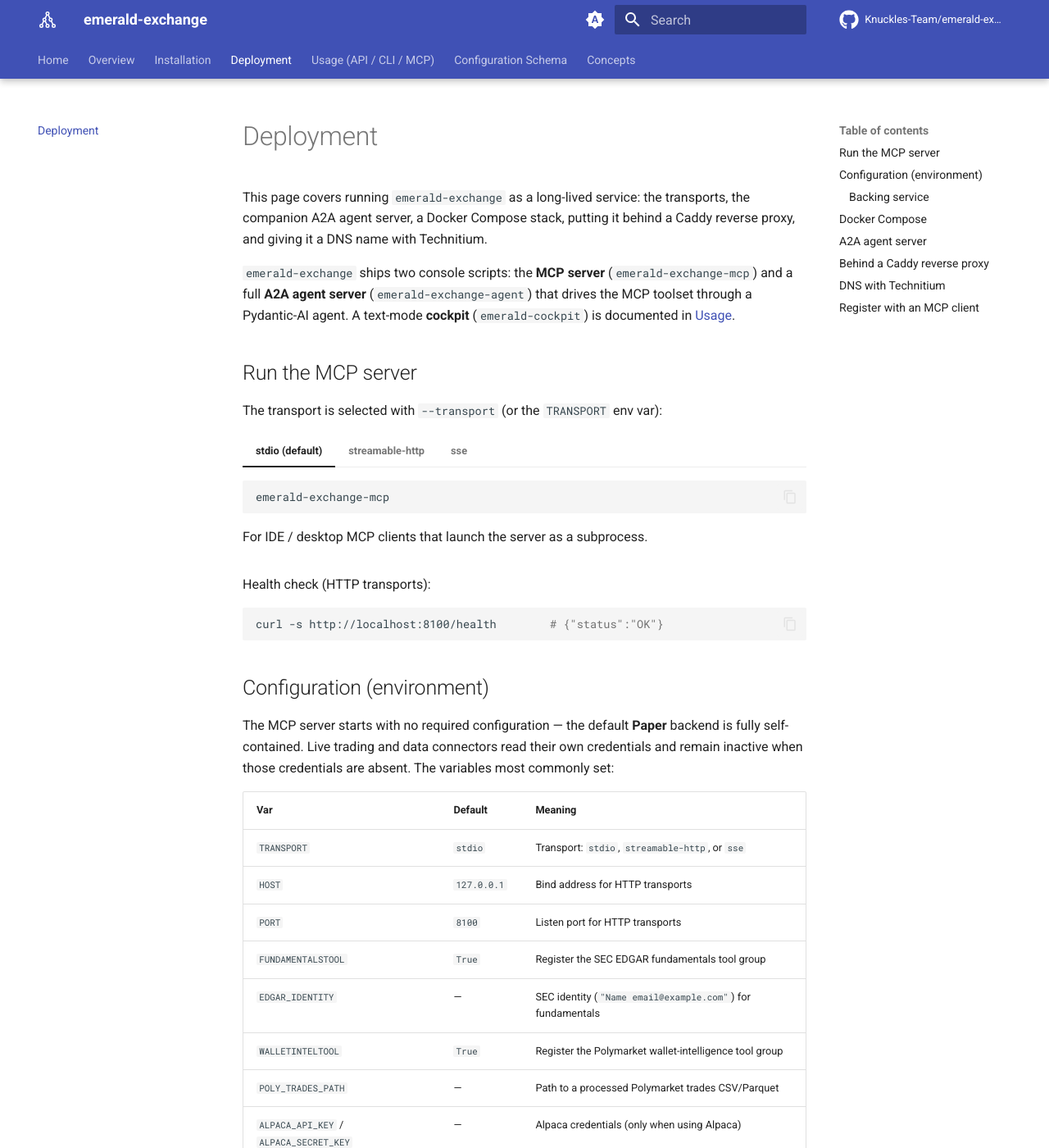
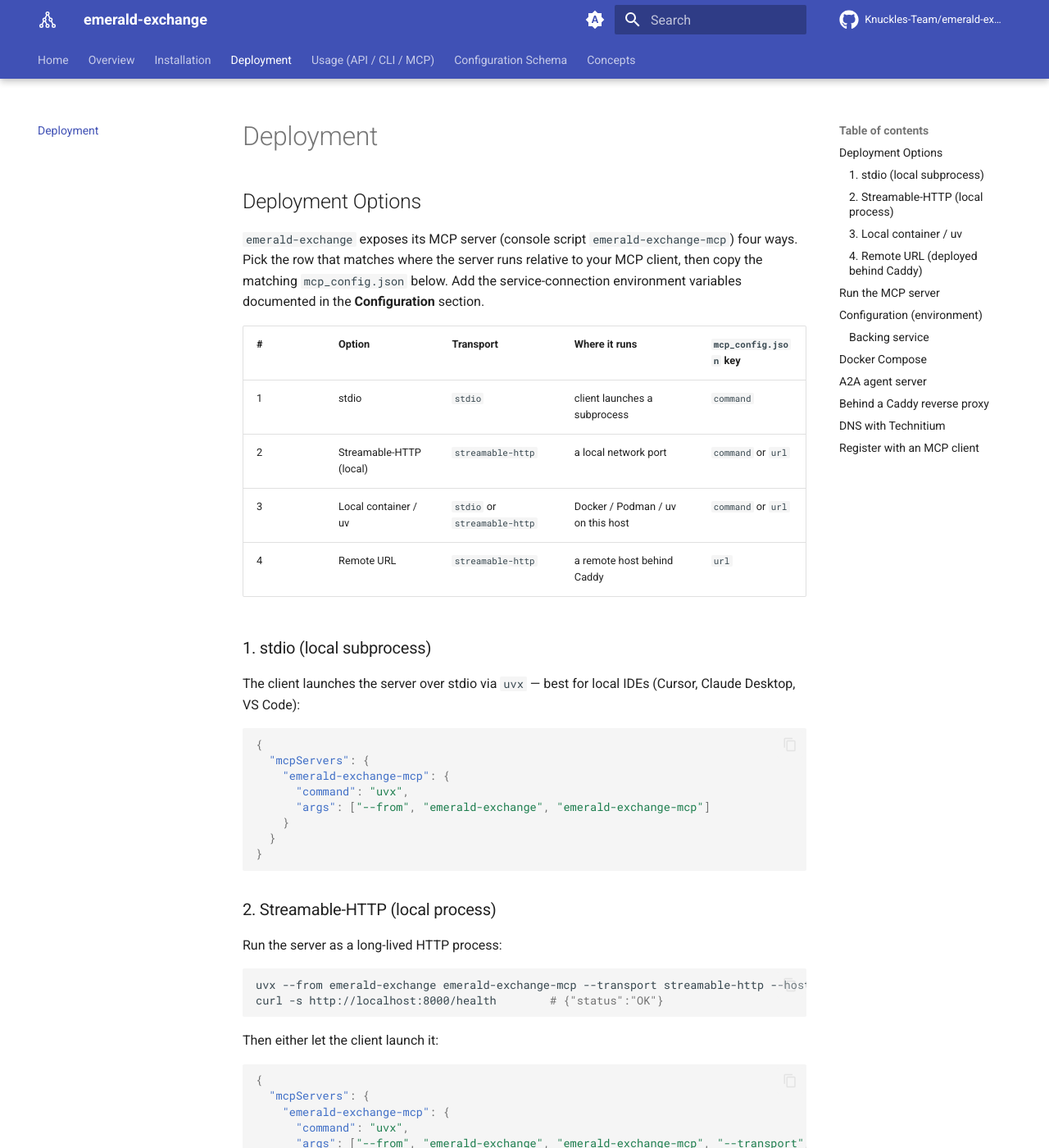
Before and after one commit to Knuckles-Team/emerald-exchange, an MkDocs documentation site: the page built from docs/deployment.md, in a window 1280 px wide and 1400 px high. Shown: the whole window at 82% size. Built offline with MkDocs 1.6.1 and Material for MkDocs 9.7.7, drawn with Linux system fonts in a browser that asks for light colours; comment, search, counter and statistics services are not loaded; some of the changed text lies outside the part shown.

Commit message:
Standardize MCP deployment docs: 4 options + docs pointer

````diff
--- a/docs/deployment.md
+++ b/docs/deployment.md
@@ -1,4 +1,135 @@
 # Deployment
+
+<!-- BEGIN GENERATED: deployment-options -->
+## Deployment Options
+
+`emerald-exchange` exposes its MCP server (console script `emerald-exchange-mcp`) four ways. Pick the row that
+matches where the server runs relative to your MCP client, then copy the matching
+`mcp_config.json` below. Add the service-connection environment variables documented in the **Configuration** section.
+
+| # | Option | Transport | Where it runs | `mcp_config.json` key |
+|---|--------|-----------|---------------|------------------------|
+| 1 | stdio | `stdio` | client launches a subprocess | `command` |
+| 2 | Streamable-HTTP (local) | `streamable-http` | a local network port | `command` or `url` |
+| 3 | Local container / uv | `stdio` or `streamable-http` | Docker / Podman / uv on this host | `command` or `url` |
+| 4 | Remote URL | `streamable-http` | a remote host behind Caddy | `url` |
+
+### 1. stdio (local subprocess)
+
+The client launches the server over stdio via `uvx` — best for local IDEs
+(Cursor, Claude Desktop, VS Code):
+
+```json
+{
+  "mcpServers": {
+    "emerald-exchange-mcp": {
+      "command": "uvx",
+      "args": ["--from", "emerald-exchange", "emerald-exchange-mcp"]
+    }
+  }
+}
+```
+
+### 2. Streamable-HTTP (local process)
+
+Run the server as a long-lived HTTP process:
+
+```bash
+uvx --from emerald-exchange emerald-exchange-mcp --transport streamable-http --host 0.0.0.0 --port 8000
+curl -s http://localhost:8000/health        # {"status":"OK"}
+```
+
+Then either let the client launch it:
+
+```json
+{
+  "mcpServers": {
+    "emerald-exchange-mcp": {
+      "command": "uvx",
+      "args": ["--from", "emerald-exchange", "emerald-exchange-mcp", "--transport", "streamable-http", "--port", "8000"],
+      "env": {
+        "TRANSPORT": "streamable-http",
+        "HOST": "0.0.0.0",
+        "PORT": "8000"
+      }
+    }
+  }
+}
+```
+
+…or connect to the already-running process by URL:
+
+```json
+{
+  "mcpServers": {
+    "emerald-exchange-mcp": { "url": "http://localhost:8000/mcp" }
+  }
+}
+```
+
+### 3. Local container / uv
+
+**(a) Launch a container directly from `mcp_config.json`** (stdio over the container —
+no ports to manage). Swap `docker` for `podman` for a daemonless runtime:
+
+```json
+{
+  "mcpServers": {
+    "emerald-exchange-mcp": {
+      "command": "docker",
+      "args": [
+        "run", "-i", "--rm",
+        "-e", "TRANSPORT=stdio",
+        "knucklessg1/emerald-exchange:latest"
+      ]
+    }
+  }
+}
+```
+
+**(b) Run a local streamable-http container, then connect by URL:**
+
+```bash
+docker run -d --name emerald-exchange-mcp -p 8000:8000 \
+  -e TRANSPORT=streamable-http \
+  -e PORT=8000 \
+  knucklessg1/emerald-exchange:latest
+# or, from a clone of this repo:
+docker compose -f docker/mcp.compose.yml up -d
+```
+
+```json
+{
+  "mcpServers": {
+    "emerald-exchange-mcp": { "url": "http://localhost:8000/mcp" }
+  }
+}
+```
+
+**(c) From a local checkout with `uv`:**
+
+```bash
+uv run emerald-exchange-mcp --transport streamable-http --port 8000
+```
+
+### 4. Remote URL (deployed behind Caddy)
+
+When the server is deployed remotely (e.g. as a Docker service) and published through
+Caddy on the internal `*.arpa` zone, connect with the `"url"` key — no local process or
+image required:
+
+```json
+{
+  "mcpServers": {
+    "emerald-exchange-mcp": { "url": "http://emerald-exchange-mcp.arpa/mcp" }
+  }
+}
+```
+
+Caddy reverse-proxies `http://emerald-exchange-mcp.arpa` to the container's `:8000`
+streamable-http listener; `http://emerald-exchange-mcp.arpa/health` returns
+`{"status":"OK"}` when the service is live.
+<!-- END GENERATED: deployment-options -->
 
 This page covers running `emerald-exchange` as a long-lived service: the
 transports, the companion A2A agent server, a Docker Compose stack, putting it
````
Also changed, not shown: README.md (+15 -0 lines).
